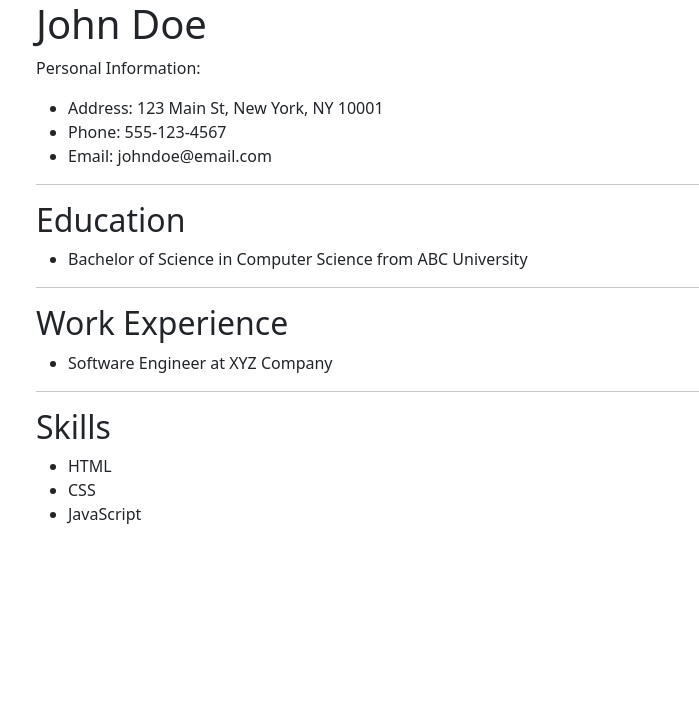
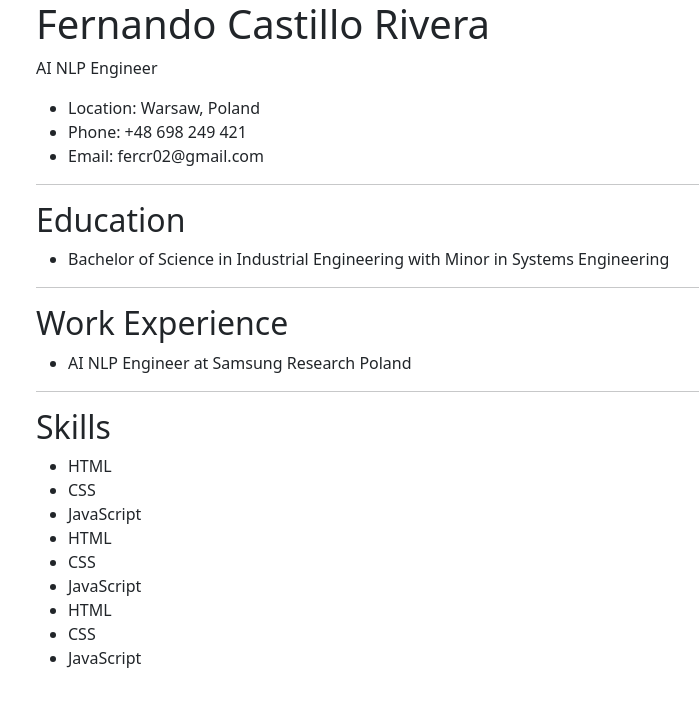
Before and after one commit to jumpman02/fercr02, a plain HTML site: page index.html in a window 1280 px wide. Shown: the whole page, without its empty margins (236-935 px from the left). Drawn offline with nearby package versions, Linux system fonts and the light colour scheme.

Commit message:
modified to locale

```diff
--- a/index.html
+++ b/index.html
@@ -9,26 +9,32 @@
     <div class="container">
         <div class="row">
             <div class="col-md-8 offset-md-2">
-                <h1>John Doe</h1>
-                <p>Personal Information:</p>
+                <h1>Fernando Castillo Rivera</h1>
+                <p>AI NLP Engineer<p>
                 <ul>
-                    <li>Address: 123 Main St, New York, NY 10001</li>
-                    <li>Phone: 555-123-4567</li>
-                    <li>Email: johndoe@email.com</li>
+                    <li>Location: Warsaw, Poland</li>
+                    <li>Phone: +48 698 249 421</li>
+                    <li>Email: fercr02@gmail.com</li>
                 </ul>
                 <hr>
                 <h2>Education</h2>
                 <ul>
-                    <li>Bachelor of Science in Computer Science from ABC University</li>
+                    <li>Bachelor of Science in Industrial Engineering with Minor in Systems Engineering</li>
                 </ul>
                 <hr>
                 <h2>Work Experience</h2>
                 <ul>
-                    <li>Software Engineer at XYZ Company</li>
+                    <li>AI NLP Engineer at Samsung Research Poland</li>
                 </ul>
                 <hr>
                 <h2>Skills</h2>
                 <ul>
+                    <li>HTML</li>
+                    <li>CSS</li>
+                    <li>JavaScript</li>
+                    <li>HTML</li>
+                    <li>CSS</li>
+                    <li>JavaScript</li>
                     <li>HTML</li>
                     <li>CSS</li>
                     <li>JavaScript</li>
```
